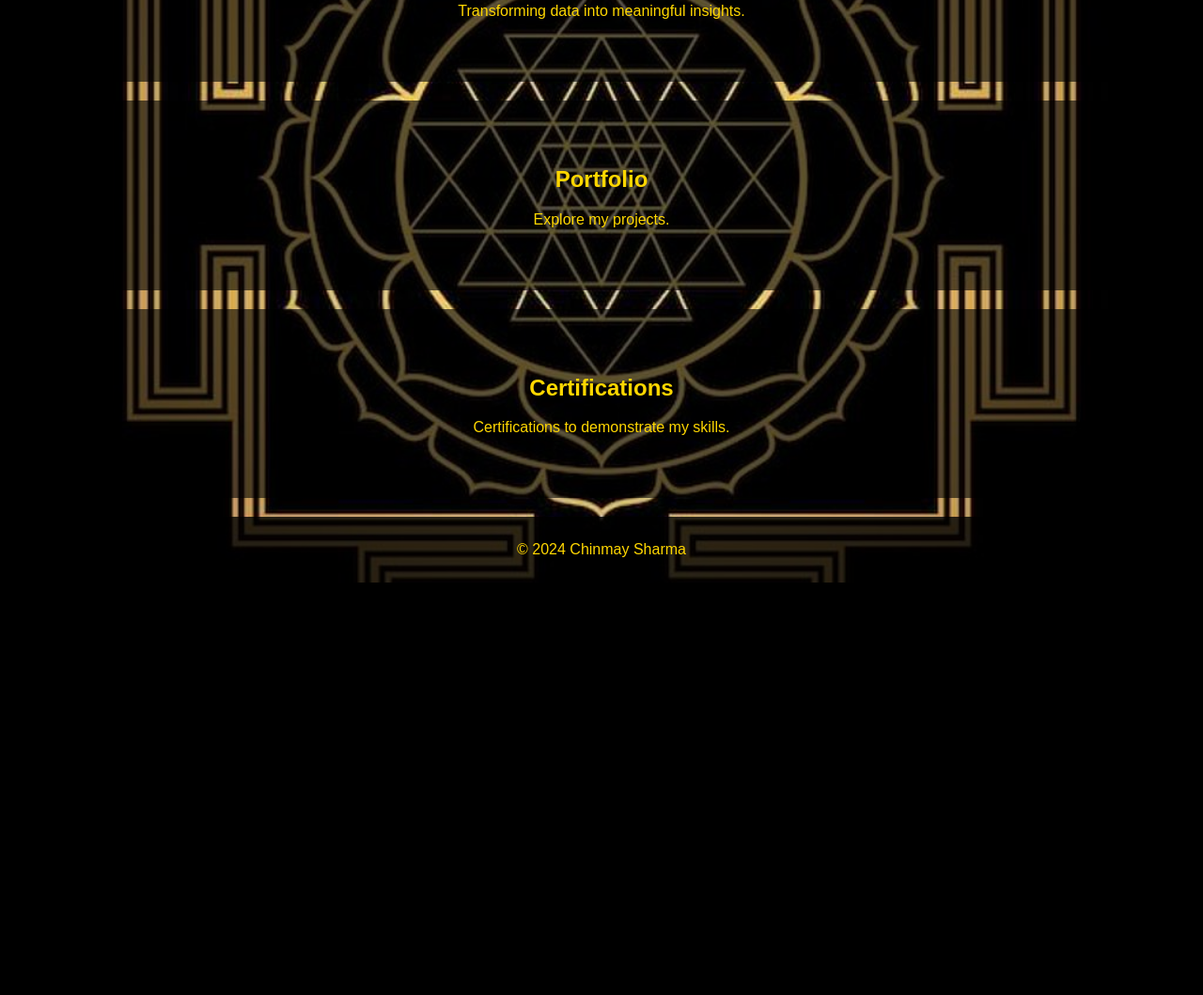
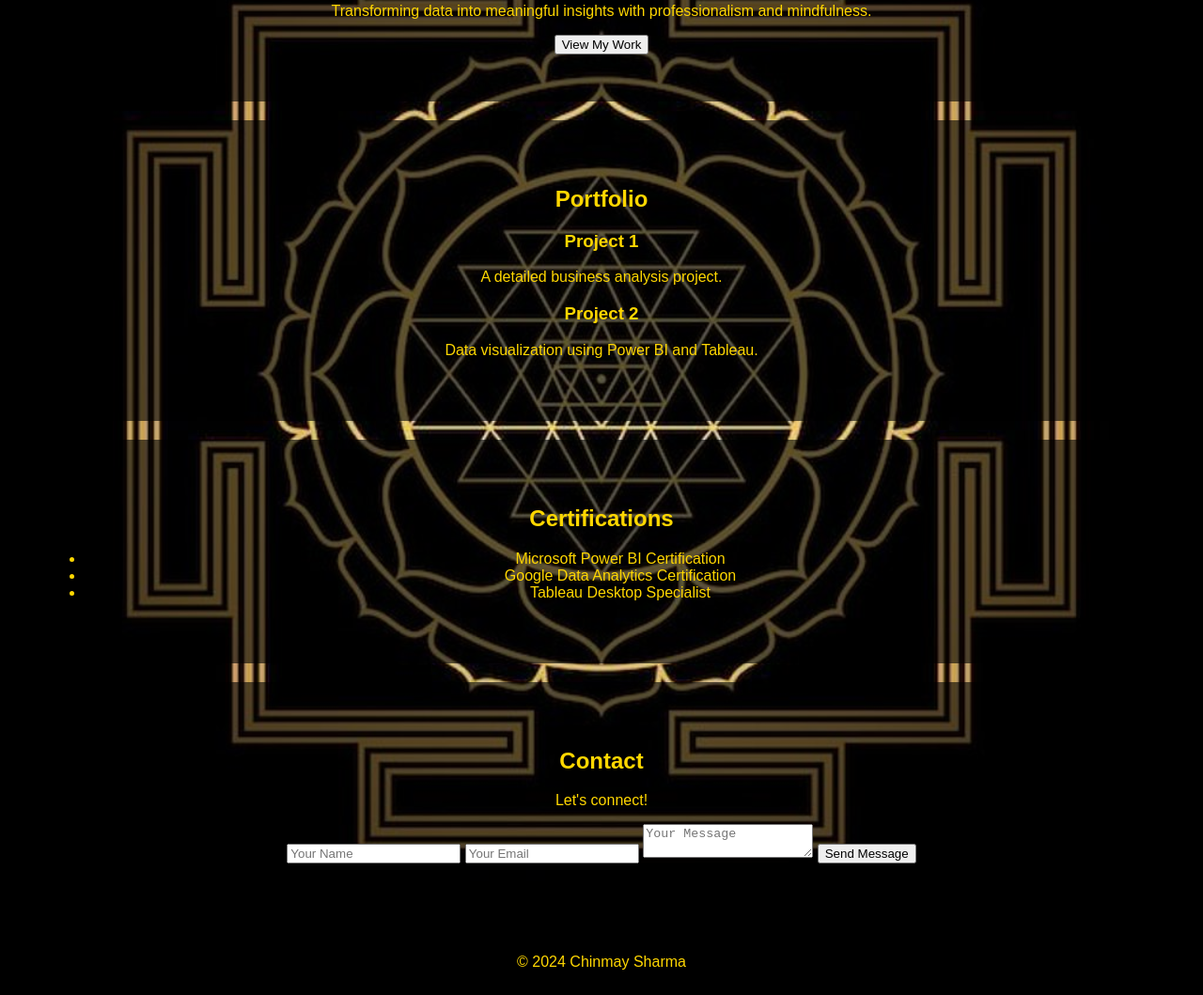
Before and after one commit to chinmay0524/portfolio, a plain HTML site: page index.html in a window 1280 px wide. Shown: the part 242-1301 px from the top of the page at 94% size. Before the commit the page ends 862 px from the top, so only its background shows below. Drawn offline with Linux system fonts and the light colour scheme.

Commit message:
index.html

```diff
--- a/index.html
+++ b/index.html
@@ -5,6 +5,7 @@
   <meta name="viewport" content="width=device-width, initial-scale=1.0">
   <title>Chinmay Sharma Portfolio</title>
   <link rel="stylesheet" href="style.css">
+  <script src="script.js" defer></script>
 </head>
 <body>
   <div class="background">
@@ -19,18 +20,47 @@
         </ul>
       </nav>
     </header>
+
     <section id="home">
       <h2>Welcome to My Portfolio</h2>
-      <p>Transforming data into meaningful insights.</p>
+      <p>Transforming data into meaningful insights with professionalism and mindfulness.</p>
+      <button onclick="scrollToSection('portfolio')">View My Work</button>
     </section>
+
     <section id="portfolio">
       <h2>Portfolio</h2>
-      <p>Explore my projects.</p>
+      <div class="project-cards">
+        <div class="card">
+          <h3>Project 1</h3>
+          <p>A detailed business analysis project.</p>
+        </div>
+        <div class="card">
+          <h3>Project 2</h3>
+          <p>Data visualization using Power BI and Tableau.</p>
+        </div>
+      </div>
     </section>
+
     <section id="certifications">
       <h2>Certifications</h2>
-      <p>Certifications to demonstrate my skills.</p>
+      <ul>
+        <li>Microsoft Power BI Certification</li>
+        <li>Google Data Analytics Certification</li>
+        <li>Tableau Desktop Specialist</li>
+      </ul>
     </section>
+
+    <section id="contact">
+      <h2>Contact</h2>
+      <p>Let's connect!</p>
+      <form>
+        <input type="text" placeholder="Your Name" required>
+        <input type="email" placeholder="Your Email" required>
+        <textarea placeholder="Your Message" required></textarea>
+        <button type="submit">Send Message</button>
+      </form>
+    </section>
+
     <footer>
       <p>&copy; 2024 Chinmay Sharma</p>
     </footer>
```
